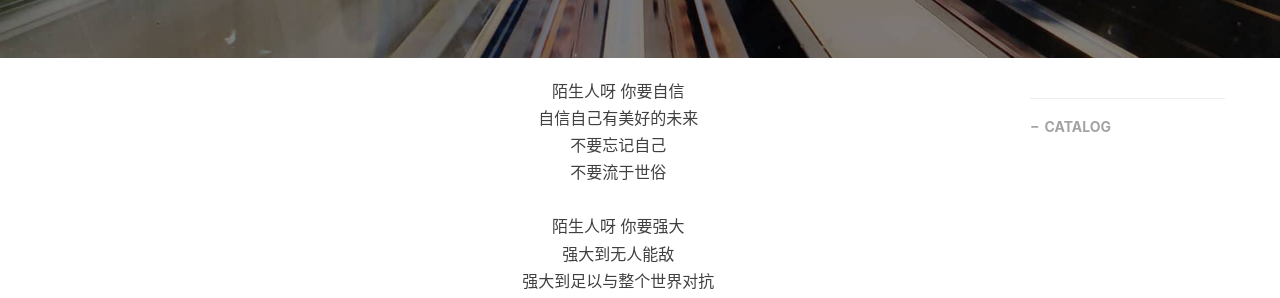
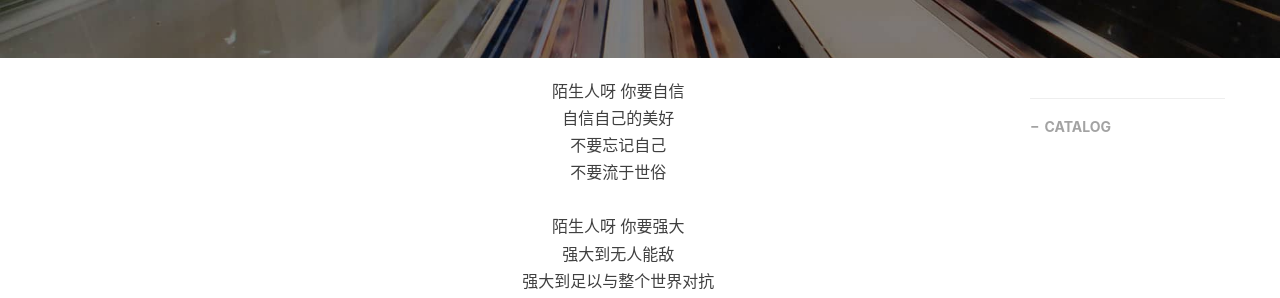
Before and after one commit to gumcstronger/gumcstronger.github.io, a Jekyll site: the page built from _posts/2023/2023-02-12-stranger.md, in a window 1280 px wide. Shown: the part 465-763 px from the top of the page. Built offline with Jekyll 4.4.1, drawn with Linux system fonts in a browser that asks for light colours; comment, search, counter and statistics services are not loaded.

Commit message:
Update 2023-02-12-stranger.md

```diff
--- a/_posts/2023/2023-02-12-stranger.md
+++ b/_posts/2023/2023-02-12-stranger.md
@@ -11,7 +11,7 @@ tags:
 ---
 <center>
 陌生人呀 你要自信­<br/>
-自信自己有美好的未来­<br/>
+自信自己的美好­<br/>
 不要忘记自己­<br/>
 不要流于世俗<br/>
 ­<br/>
```
